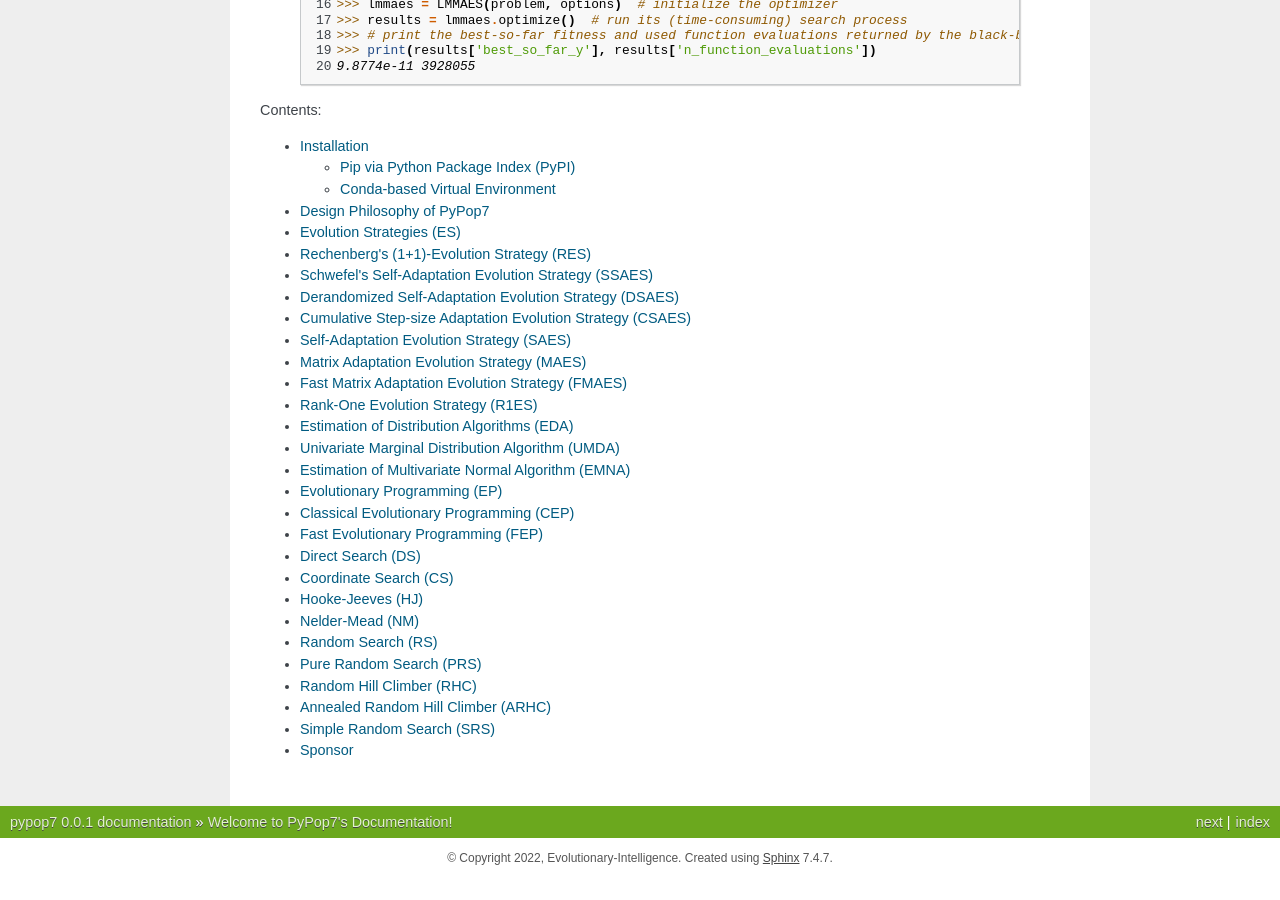
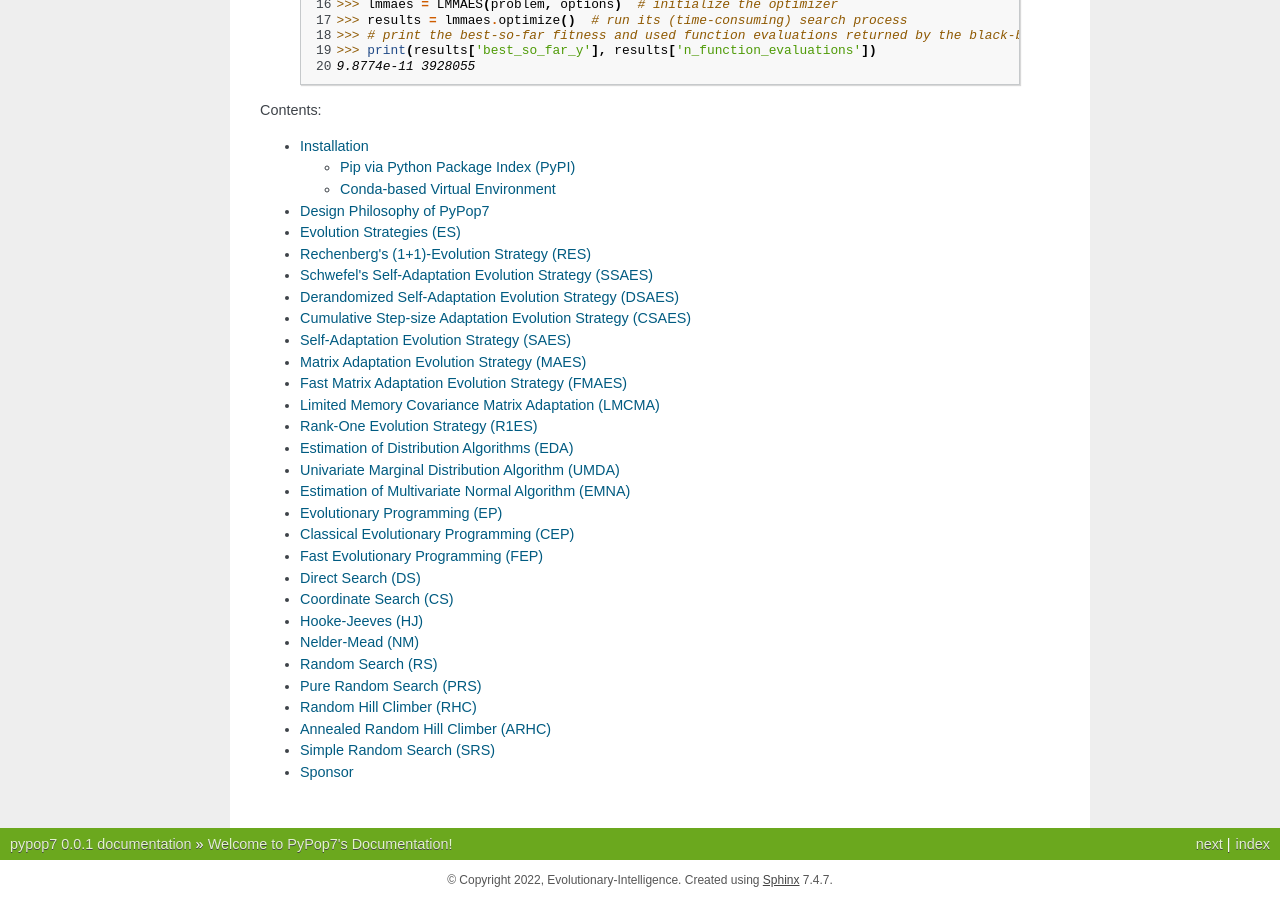
Before and after one commit to Evolutionary-Intelligence/pypop, a Sphinx documentation site: the page built from docs/sphinx/source/index.rst, in a window 1280 px wide and 900 px high, scrolled down 1112 px. Built offline with Sphinx 7.4.7, drawn with Linux system fonts in a browser that asks for light colours; before the commit the page ends 1990 px from its top, so only the background shows below that.

Commit message:
Add docs/sphinx/source/es/lmcma.rst

```diff
--- /dev/null
+++ b/docs/sphinx/source/es/lmcma.rst
@@ -0,0 +1,4 @@
+Limited Memory Covariance Matrix Adaptation (LMCMA)
+===================================================
+
+.. autoclass:: pypop7.optimizers.es.lmcma.LMCMA
--- a/docs/sphinx/source/index.rst
+++ b/docs/sphinx/source/index.rst
@@ -73,6 +73,7 @@
    es/saes
    es/maes
    es/fmaes
+   es/lmcma
    es/r1es
    eda/eda
    eda/umda
```
